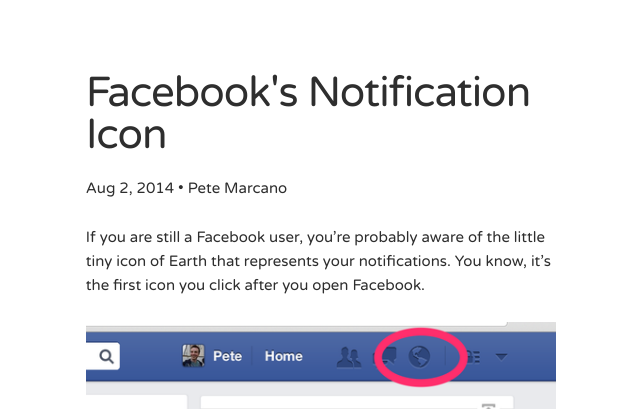
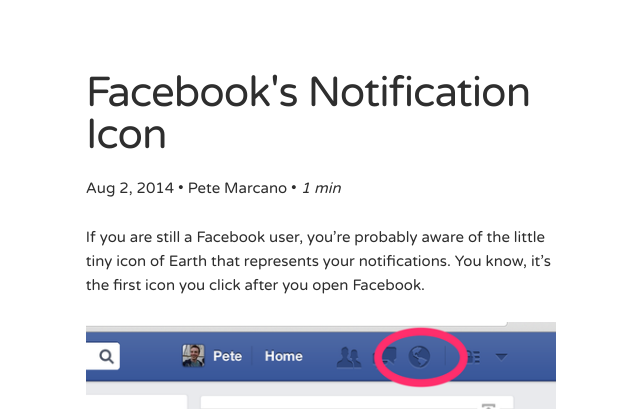
Before and after one commit to pbmarcano/pbmarcano.github.io, a Jekyll site: the page built from _posts/2014-08-02-facebooks-little-notification-icon.markdown, in a window 1280 px wide. Shown: the top 411 px of the page, without its empty margins (319-959 px from the left). Built offline with Jekyll 4.4.1, drawn with Linux system fonts in a browser that asks for light colours.

Commit message:
removed some orphaned files and added read time to blog posts

```diff
--- a/_includes/icon-github.html
+++ /dev/null
@@ -1 +0,0 @@
-<a href="https://github.com/{{ include.username }}"><span class="icon icon--github">{% include icon-github.svg %}</span><span class="username">{{ include.username }}</span></a>
--- a/_includes/icon-twitter.html
+++ /dev/null
@@ -1 +0,0 @@
-<a href="https://twitter.com/{{ include.username }}"><span class="icon icon--twitter">{% include icon-twitter.svg %}</span><span class="username">{{ include.username }}</span></a>
--- /dev/null
+++ b/_includes/readtime.html
@@ -0,0 +1,8 @@
+<span class="reading-time" title="Estimated read time">
+  {% assign words = content | number_of_words %}
+  {% if words < 360 %}
+    <i>1 min</i>
+  {% else %}
+    <i>{{ words | divided_by:180 }} mins</i>
+  {% endif %}
+</span>
--- a/_layouts/post.html
+++ b/_layouts/post.html
@@ -5,7 +5,7 @@ layout: default
 
   <header class="post-header">
     <h1 class="post-title" itemprop="name headline">{{ page.title }}</h1>
-    <p class="post-meta"><time datetime="{{ page.date | date_to_xmlschema }}" itemprop="datePublished">{{ page.date | date: "%b %-d, %Y" }}</time>{% if page.author %} • <span itemprop="author" itemscope itemtype="http://schema.org/Person"><span itemprop="name">{{ page.author }}</span></span>{% endif %}</p>
+    <p class="post-meta"><time datetime="{{ page.date | date_to_xmlschema }}" itemprop="datePublished">{{ page.date | date: "%b %-d, %Y" }}</time>{% if page.author %} • <span itemprop="author" itemscope itemtype="http://schema.org/Person"><span itemprop="name">{{ page.author }}</span></span>{% endif %} • {% include readtime.html%}</p>
   </header>
 
   <div class="post-content" itemprop="articleBody">
```
Also changed, not shown: _includes/icon-github.svg (deleted), _includes/icon-twitter.svg (deleted).
